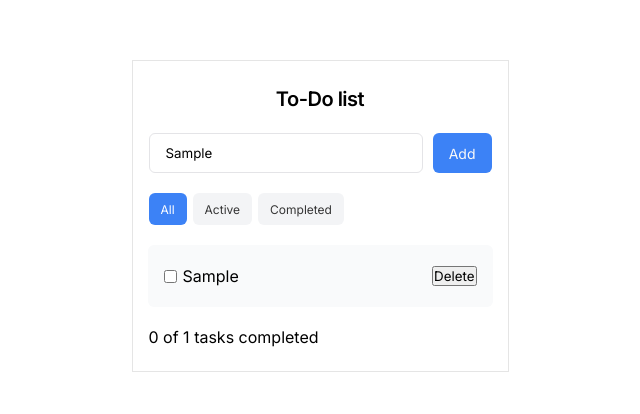
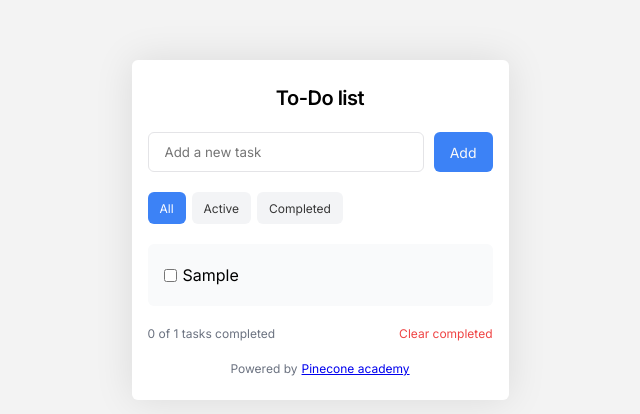
Before and after one commit to gandak/todolist-nextjs, a Next.js app: page / in a window 1280 px wide. Both pictures are taken after typing "Sample" into the empty fields and a click on the button "Add". Shown: the top 414 px of the page, without its empty margins (320-960 px from the left). Built offline with nearby package versions, Linux system fonts and the light colour scheme.

Commit message:
edited done

```diff
--- a/src/app/components/Todo.jsx
+++ b/src/app/components/Todo.jsx
@@ -1,5 +1,5 @@
 "use client";
-import { useState } from "react";
+import { use, useState } from "react";
 import styles from "./todo.module.css";
 
 export const ToDo = () => {
@@ -15,15 +15,27 @@ export const ToDo = () => {
   const [checkedTasks, setCheckedTasks] = useState(0);
 
   const addTodoHandler = () => {
+    if (newTodo.taskName.trim() === "") return;
+
     setTodos([...todos, newTodo]);
+    setTodosTemp([...todos, newTodo]);
+    setNewTodo({
+      taskName: "",
+      isCompleted: false,
+    });
+    console.log(newTodo);
   };
 
   const DeleteTodo = (index) => {
     confirm("Are you sure to delete this item?");
-    // setTodos(todos.splice(index + 1, 1));
-    // console.log(index);
+    const updatedTodos = [...todos.slice(0, index), ...todos.slice(index + 1)];
+    setTodos(updatedTodos);
+    setTodosTemp(updatedTodos);
 
-    setTodos([...todos.slice(0, index), ...todos.slice(index + 1)]);
+    const completedCount = updatedTodos.filter(
+      (todo) => todo.isCompleted
+    ).length;
+    setCheckedTasks(completedCount);
   };
 
   const CheckedTasks = (index) => {
@@ -31,30 +43,43 @@ export const ToDo = () => {
       ? (todos[index].isCompleted = false)
       : (todos[index].isCompleted = true);
     setTodos([...todos]);
-    // console.log(todos[index]);
+
+    const completedCount = todos.filter((todo) => todo.isCompleted).length;
+    setCheckedTasks(completedCount);
   };
 
   const FilterByAll = () => {
     setActiveButton("all");
-    setTodos([...todosTemp]);
+    setTodosTemp([...todos]);
   };
 
   const FilterByActive = () => {
     setActiveButton("active");
     const filteredByActive = todos.filter((todo) => todo.isCompleted == false);
 
-    setTodos([...filteredByActive]);
+    setTodosTemp(filteredByActive);
   };
 
-  // console.log(todos);
   const FilterByCompleted = () => {
     setActiveButton("completed");
 
-    // setTodos([...todosTemp]);
     const filteredByCompleted = todos.filter(
       (todo) => todo.isCompleted == true
     );
-    setTodos([...filteredByCompleted]);
+    setTodosTemp(filteredByCompleted);
+  };
+
+  const clearCompletedTasks = () => {
+    confirm("Are you sure to delete this item?");
+
+    const remainingTodos = todos.filter((todo) => todo.isCompleted == false);
+    setTodos(remainingTodos);
+    setTodosTemp(remainingTodos);
+
+    const completedCount = remainingTodos.filter(
+      (todo) => todo.isCompleted
+    ).length;
+    setCheckedTasks(completedCount);
   };
 
   return (
@@ -63,6 +88,7 @@ export const ToDo = () => {
       <div className={styles.inputSection}>
         <input
           type="text"
+          value={newTodo.taskName}
           placeholder="Add a new task"
           onChange={(e) =>
             setNewTodo({ taskName: `${e.target.value}`, isCompleted: false })
@@ -91,8 +117,8 @@ export const ToDo = () => {
         </button>
       </div>
       <div className={styles.todoSection}>
-        {todos.length ? (
-          todos.map((todo, index) => {
+        {todosTemp.length ? (
+          todosTemp.map((todo, index) => {
             return (
               <div key={index} className={styles.todoContainer}>
                 <div>
@@ -103,7 +129,12 @@ export const ToDo = () => {
                   ></input>
                   <p>{todo.taskName}</p>
                 </div>
-                <button onClick={() => DeleteTodo(index)}>Delete</button>
+                <button
+                  className={styles.taskDeleteButton}
+                  onClick={() => DeleteTodo(index)}
+                >
+                  Delete
+                </button>
               </div>
             );
           })
@@ -116,10 +147,15 @@ export const ToDo = () => {
           <p>
             {checkedTasks} of {todos.length} tasks completed
           </p>
+          <button onClick={clearCompletedTasks}>Clear completed</button>
         </div>
       ) : (
         <p></p>
       )}
+      <div className={styles.poweredBy}>
+        <p>Powered by</p>{" "}
+        <a href="https://www.pinecone.mn/">Pinecone academy</a>
+      </div>
     </div>
   );
 };
--- a/src/app/components/todo.module.css
+++ b/src/app/components/todo.module.css
@@ -5,7 +5,9 @@
   gap: 20px;
   width: 377px;
   padding: 24px 16px;
-  border: 1px solid rgba(128, 128, 128, 0.206);
+  /* border: 1px solid rgba(128, 128, 128, 0.206); */
+  border-radius: 6px;
+  box-shadow: 0px 0px 39px 0px rgba(0, 0, 0, 0.1);
 }
 
 .todobackground h1 {
@@ -33,6 +35,11 @@
   align-items: flex-start;
   border-radius: 6px;
   border: 1px solid var(--border-border-border, #e4e4e7);
+  transition: 0.4s;
+}
+
+.inputSection input:focus {
+  border: 0.5px solid #2463eb;
 }
 .inputSection button {
   display: flex;
@@ -50,6 +57,12 @@
   font-style: normal;
   font-weight: 400;
   line-height: normal;
+  cursor: pointer;
+  transition: 0.4s;
+}
+
+.inputSection button:hover {
+  background: #2967cc;
 }
 
 .filterSection {
@@ -76,12 +89,22 @@
   font-weight: 400;
   line-height: normal;
   cursor: pointer;
+  transition: 0.4s;
+}
+
+.filterSection button:hover {
+  background-color: #c8c9cc;
 }
 
 .activeButton {
   font-size: 20px;
   background-color: #3c82f6 !important;
   color: white !important;
+  transition: 0.4s;
+}
+
+.activeButton:hover {
+  background: #2967cc !important;
 }
 
 /* .filterSection button:nth-child(1) {
@@ -108,6 +131,15 @@
   border-radius: 6px;
 }
 
+.todoContainer input:checked + p {
+  text-decoration: line-through;
+}
+
+.todoContainer:hover .taskDeleteButton {
+  visibility: visible;
+  opacity: 1;
+}
+
 .todoContainer div {
   display: flex;
   gap: 6px;
@@ -119,3 +151,45 @@
   font-size: 14px;
   font-weight: 400;
 }
+
+.taskDeleteButton {
+  visibility: hidden;
+  opacity: 0;
+  transition: visibility 0.2s, opacity 0.2s;
+  background-color: #fef2f2;
+  color: #ef4444;
+  font-size: 14px;
+  font-weight: 400;
+  padding: 6px 12px;
+  border-radius: 6px;
+  border: none;
+  cursor: pointer;
+}
+
+.footer {
+  display: flex;
+  justify-content: space-between;
+}
+
+.footer p {
+  color: #6b7280;
+  font-size: 12px;
+}
+
+.footer button {
+  color: #ef4444;
+  font-size: 12px;
+  background-color: transparent;
+  border: none;
+  cursor: pointer;
+  outline: none;
+}
+
+.poweredBy {
+  display: flex;
+  justify-content: center;
+  align-items: center;
+  font-size: 12px;
+  color: #6b7280;
+  gap: 4px;
+}
--- a/src/app/globals.css
+++ b/src/app/globals.css
@@ -6,3 +6,7 @@
   padding: 0;
   font-family: "Inter", serif;
 }
+
+body {
+  background-color: rgb(243, 243, 243);
+}
```
